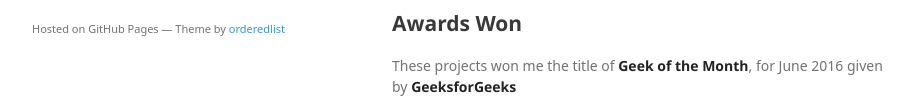
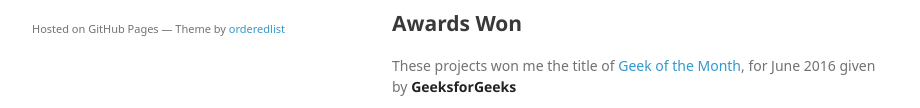
Before and after one commit to gbelwariar/Self-Made-Projects, a plain HTML site: page index.html in a window 1280 px wide. Shown: the part 692-800 px from the top of the page, without its empty margins (178-1098 px from the left). Drawn offline with Linux system fonts and the light colour scheme; a web font is replaced by a local one.

Commit message:
Update index.html

```diff
--- a/index.html
+++ b/index.html
@@ -42,7 +42,7 @@
 <h2>
 <a id="awards-won" class="anchor" href="#awards-won" aria-hidden="true"><span aria-hidden="true" class="octicon octicon-link"></span></a>Awards Won</h2>
 
-<p>These projects won me the title of <a href="http://www.geeksforgeeks.org/geek-of-the-month/"><strong>Geek of the Month</strong></a>, for June 2016 given by <a href="http://www.geeksforgeeks.org/"><strong>GeeksforGeeks</strong></a></p>
+<p>These projects won me the title of <a href="http://www.geeksforgeeks.org/geek-of-the-month/">Geek of the Month</a>, for June 2016 given by <a href="http://www.geeksforgeeks.org/"><strong>GeeksforGeeks</strong></a></p>
 
 <h2>
 <a id="projects-timeline" class="anchor" href="#projects-timeline" aria-hidden="true"><span aria-hidden="true" class="octicon octicon-link"></span></a>Projects Timeline</h2>
```
